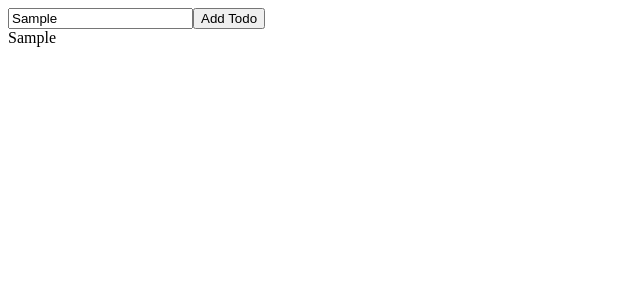
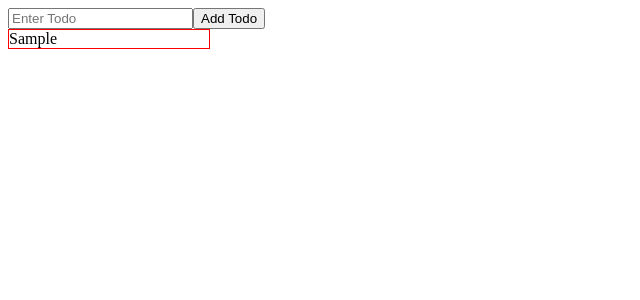
Before and after one commit to amrit-7/react-tut, a React (Vite) app: page / in a window 1280 px wide. Both pictures are taken after typing "Sample" into the empty fields and a click on the button "Add Todo". Shown: the top 300 px of the page, without its empty margins (0-640 px from the left). Built offline with nearby package versions, Linux system fonts and the light colour scheme.

Commit message:
.map() function

```diff
--- a/src/App.jsx
+++ b/src/App.jsx
@@ -3,6 +3,7 @@ import { useState } from "react";
 
 const App = () => {
   const [todos, setTodos] = useState([]);
+  console.log("🚀 ~ file: App.jsx:6 ~ App ~ todos:", todos);
   const [stringValue, setStringValue] = useState("");
   const handleTodoChange = (e) => {
     setStringValue(e.target.value);
@@ -10,14 +11,25 @@ const App = () => {
   const handleAddTodo = (e) => {
     e.preventDefault();
     setTodos([...todos, stringValue]);
+    setStringValue("");
   };
   return (
     <>
       <form onSubmit={handleAddTodo}>
-        <input placeholder="Enter Todo" onChange={handleTodoChange} />
+        <input
+          value={stringValue}
+          placeholder="Enter Todo"
+          onChange={handleTodoChange}
+        />
         <button>Add Todo</button>
       </form>
-      {todos}
+      {todos.map((todo, index) => {
+        return (
+          <div key={index} style={{ border: "1px solid red", width: "200px" }}>
+            {todo}
+          </div>
+        );
+      })}
     </>
   );
 };
```
